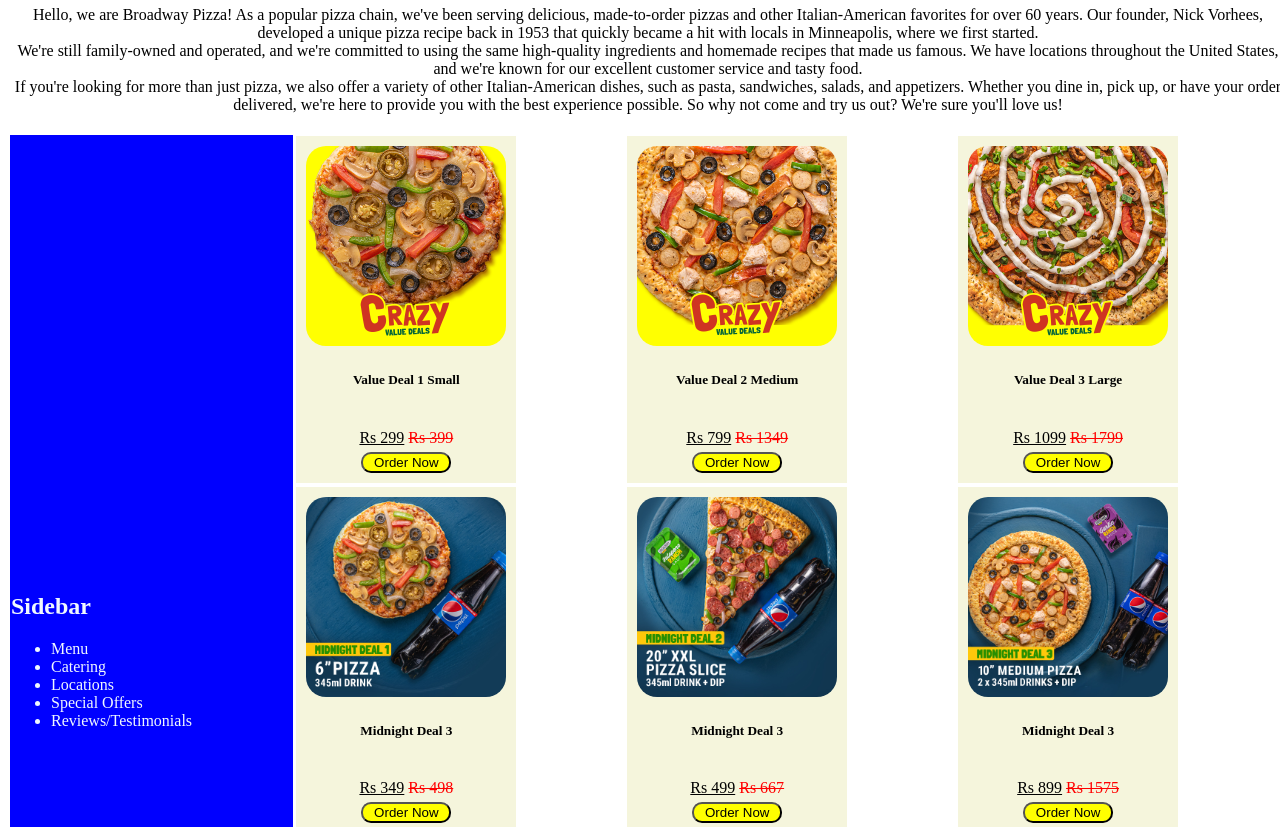
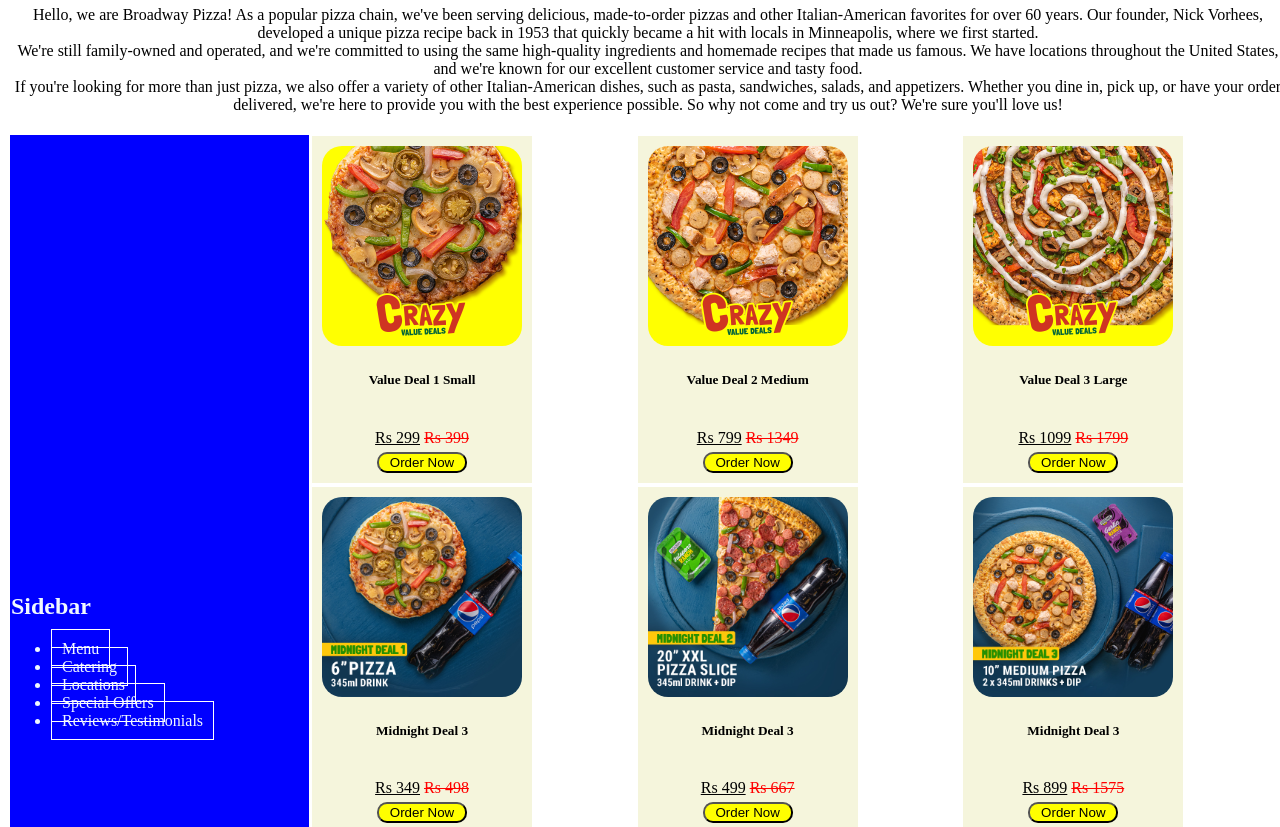
Before and after one commit to umairayub-dev/assignment-01, a plain HTML site: page Index.html in a window 1280 px wide. Shown: the part 721-1548 px from the top of the page. Drawn offline with Linux system fonts and the light colour scheme.

Commit message:
Update Index.html

```diff
--- a/Index.html
+++ b/Index.html
@@ -35,6 +35,29 @@
         background-color: yellow;
         color: black;
     }
+      a {
+
+    text-decoration: none;
+
+    cursor: pointer;
+
+    padding: 10px;
+
+    text-align: center;
+
+    border: 1px solid white;
+
+    color: white;
+
+  }
+
+  a:hover {
+
+    color: black;
+
+    background-color: #fff;
+
+  }
 </style>
 
 <body>
```
